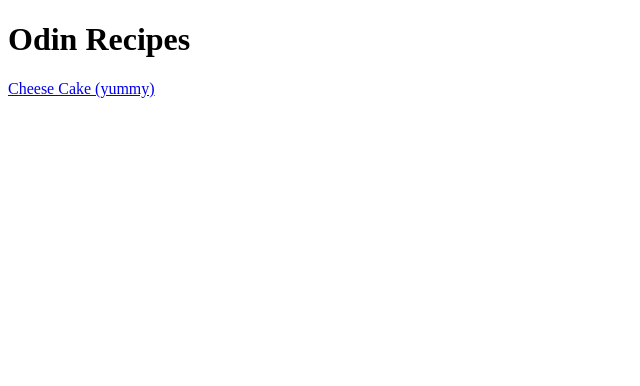
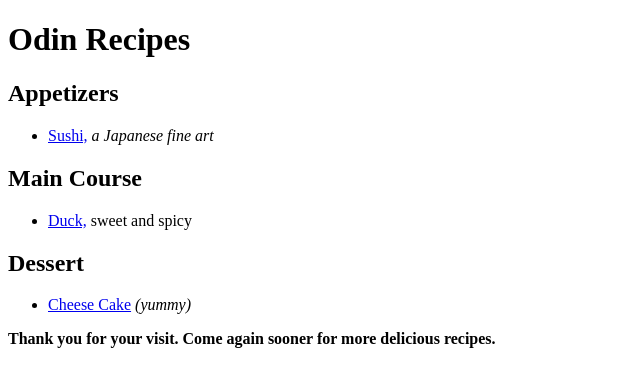
Before and after one commit to lolepp/odin-recipes, a plain HTML site: page index.html in a window 1280 px wide. Shown: the whole page, without its empty margins (0-640 px from the left). Drawn offline with Linux system fonts and the light colour scheme.

Commit message:
Recipe cheese cake finished

```diff
--- a/index.html
+++ b/index.html
@@ -6,6 +6,35 @@
     </head>
     <body>
         <h1>Odin Recipes</h1>
-        <a href="/recipes/cheese cake.html">Cheese Cake (yummy)</a>
+            <h2>Appetizers</h2>
+                <ul>
+                    <li>
+                        <p>
+                            <a href="./recipes/sushi.html">Sushi,</a>
+                            <em>a Japanese fine art</em>
+                        </p>
+                    </li>
+                </ul>
+            <h2>Main Course</h2>
+                <ul>
+                    <li>
+                        <p>
+                            <a href="./recipes/ente.html">Duck,</a>
+                            sweet and spicy</p>
+                    </li>
+                </ul>
+            <h2>Dessert</h2>
+                <ul>
+                    <li>
+                        <p>
+                            <a href="./recipes/cheese cake.html">Cheese Cake</a>
+                            <em>(yummy)</em>
+                        </p>
+                    </li>
+                </ul>
+            <p>
+                <strong>Thank you for your visit.
+                Come again sooner for more delicious recipes.</strong>
+            </p>
     </body>
 </html>
```
Also changed, not shown: recipes/duck.html (added), recipes/sushi.html (added).
